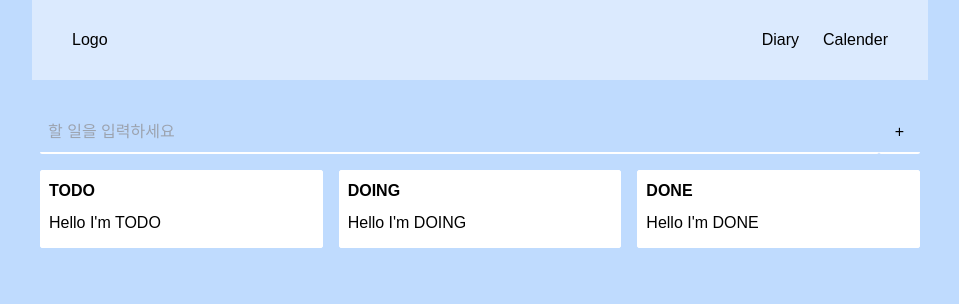
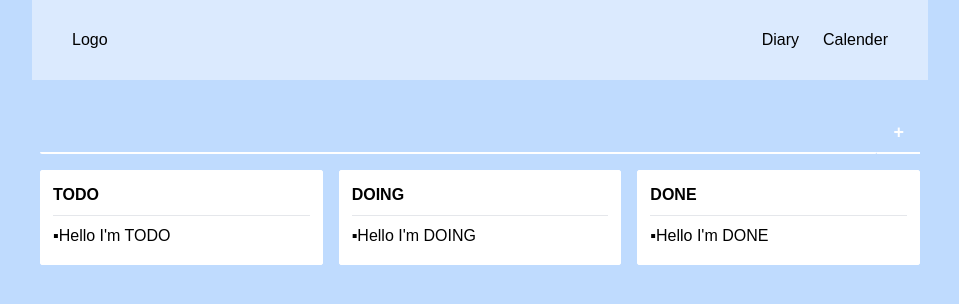
Before and after one commit to vanillovin/my-note-app, a React (Create React App) app: page / in a window 1280 px wide. Shown: the top 304 px of the page, without its empty margins (160-1119 px from the left). Built offline with nearby package versions, Linux system fonts and the light colour scheme.

Commit message:
refactor: Todo 수정 및 코드 리팩토링

```diff
--- a/src/components/Todo/Todo.tsx
+++ b/src/components/Todo/Todo.tsx
@@ -18,73 +18,39 @@ const Todo = ({
 }: TodoProps) => {
   return (
     <li className="flex items-center my-1 flex-wrap group">
-      <p className="mr-1">{text}</p>
-      {category === 'TODO' && (
-        <div className="tablet:invisible group-hover:visible">
+      <p>▪{text}</p>
+      <div className="tablet:hidden group-hover:block">
+        {(category === 'DOING' || category === 'DONE') && (
           <button
-            className="button-style bg-amber-100"
+            className={`button-style bg-rose-100`}
+            onClick={() => onChangeCategory(id, 'TODO')}
+          >
+            Todo
+          </button>
+        )}
+        {(category === 'TODO' || category === 'DONE') && (
+          <button
+            className={`button-style bg-amber-100`}
             onClick={() => onChangeCategory(id, 'DOING')}
           >
             Doing
           </button>
+        )}
+        {(category === 'TODO' || category === 'DOING') && (
           <button
             className="button-style bg-blue-300"
             onClick={() => onChangeCategory(id, 'DONE')}
           >
             Done
           </button>
+        )}
         <button
           onClick={() => onDeleteTodo(id)}
-            className="button-style tablet:invisible group-hover:visible bg-gray-400"
+          className="button-style group-hover:visible bg-gray-400"
         >
           x
         </button>
       </div>
-      )}
-      {category === 'DOING' && (
-        <div className="tablet:invisible group-hover:visible">
-          <button
-            className="button-style bg-rose-100"
-            onClick={() => onChangeCategory(id, 'TODO')}
-          >
-            Todo
-          </button>
-          <button
-            className="button-style bg-blue-300"
-            onClick={() => onChangeCategory(id, 'DONE')}
-          >
-            Done
-          </button>
-          <button
-            onClick={() => onDeleteTodo(id)}
-            className="button-style tablet:invisible group-hover:visible bg-gray-400"
-          >
-            x
-          </button>
-        </div>
-      )}
-      {category === 'DONE' && (
-        <div className="tablet:invisible group-hover:visible">
-          <button
-            className="button-style bg-rose-100"
-            onClick={() => onChangeCategory(id, 'TODO')}
-          >
-            Todo
-          </button>
-          <button
-            className="button-style bg-amber-100"
-            onClick={() => onChangeCategory(id, 'DOING')}
-          >
-            Doing
-          </button>
-          <button
-            onClick={() => onDeleteTodo(id)}
-            className="button-style tablet:invisible group-hover:visible bg-gray-400"
-          >
-            x
-          </button>
-        </div>
-      )}
     </li>
   );
 };
--- a/src/components/Todo/TodoForm.tsx
+++ b/src/components/Todo/TodoForm.tsx
@@ -20,13 +20,16 @@ const TodoForm = ({ onAddTodo }: TodoFormProps) => {
   return (
     <form className="flex p-2 w-full" onSubmit={handleAddTodo}>
       <input
-        className="rounded-sm p-2 outline-none border-b-2 border-white bg-transparent
-                transition-all flex-grow"
+        className="rounded-sm p-2 outline-none border-b-2 border-white bg-transparent text-white
+                  transition-all flex-grow placeholder:text-transparent placeholder:hover:text-white"
         value={text}
         onChange={onChange}
         placeholder="할 일을 입력하세요"
       />
-      <button className="border-b-2 px-4 border-white rounded-sm" type="submit">
+      <button
+        className="border-b-2 px-4 border-white text-white font-bold text-lg"
+        type="submit"
+      >
         +
       </button>
     </form>
--- a/src/components/Todo/TodoList.tsx
+++ b/src/components/Todo/TodoList.tsx
@@ -26,10 +26,21 @@ const TodoList = ({
     <div className="w-full mt-6">
       <TodoForm onAddTodo={onAddTodo} />
       <div className="flex flex-col tablet:flex-row">
-        <div className="tablet:w-1/3 bg-white border border-white m-2 p-2 rounded-sm">
-          <h2 className="font-bold mb-2">TODO</h2>
+        {[
+          ['TODO', todosByCategory[0]],
+          ['DOING', todosByCategory[1]],
+          ['DONE', todosByCategory[2]],
+        ].map(([title, todos], i) => (
+          <div
+            key={i}
+            className="tablet:w-1/3 bg-white border border-white m-2 p-3 rounded-sm"
+          >
+            <h2 className="font-bold mb-2 pb-2 border-b border-gray-200">
+              {title}
+            </h2>
             <ul>
-            {todosByCategory[0].map(({ id, text, category }) => (
+              {typeof todos !== 'string' &&
+                todos.map(({ id, text, category }) => (
                   <Todo
                     key={id}
                     id={id}
@@ -41,36 +52,7 @@ const TodoList = ({
                 ))}
             </ul>
           </div>
-        <div className="tablet:w-1/3 bg-white border border-white m-2 p-2 rounded-sm">
-          <h2 className="font-bold mb-2">DOING</h2>
-          <ul>
-            {todosByCategory[1].map(({ id, text, category }) => (
-              <Todo
-                key={id}
-                id={id}
-                text={text}
-                category={category}
-                onChangeCategory={onChangeCategory}
-                onDeleteTodo={onDeleteTodo}
-              />
         ))}
-          </ul>
-        </div>
-        <div className="tablet:w-1/3 bg-white border border-white m-2 p-2 rounded-sm">
-          <h2 className="font-bold mb-2">DONE</h2>
-          <ul>
-            {todosByCategory[2].map(({ id, text, category }) => (
-              <Todo
-                key={id}
-                id={id}
-                text={text}
-                category={category}
-                onChangeCategory={onChangeCategory}
-                onDeleteTodo={onDeleteTodo}
-              />
-            ))}
-          </ul>
-        </div>
       </div>
     </div>
   );
```
Lines whose indentation alone changed are shown as unchanged.
